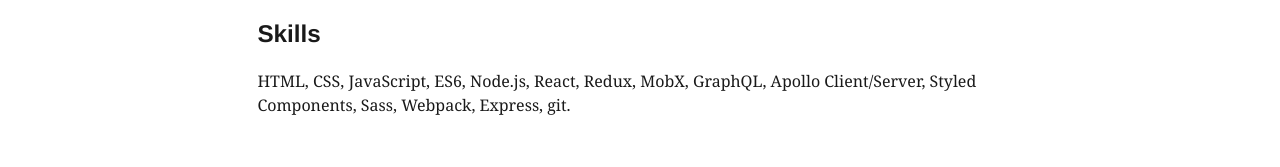
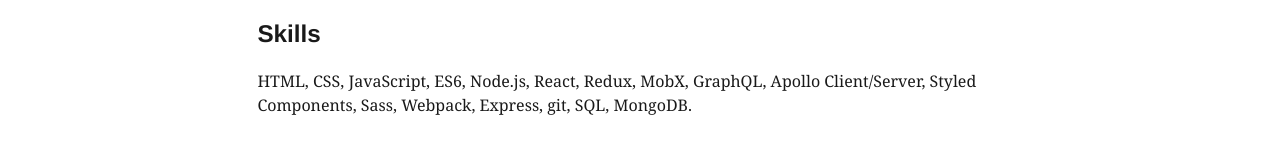
Before and after one commit to arvindeva/arvin-dev, a Gatsby site: page / in a window 1280 px wide. Shown: the part 221-388 px from the top of the page. Built offline with nearby package versions, Linux system fonts and the light colour scheme; Gatsby itself is replaced by a stand-in of ours.

Commit message:
minor change to homepage

```diff
--- a/src/components/Home/index.js
+++ b/src/components/Home/index.js
@@ -26,7 +26,7 @@
     <h2>Skills</h2>
     <p>
       HTML, CSS, JavaScript, ES6, Node.js, React, Redux, MobX, GraphQL, Apollo
-      Client/Server, Styled Components, Sass, Webpack, Express, git.
+      Client/Server, Styled Components, Sass, Webpack, Express, git, SQL, MongoDB.
     </p>
   </StyledHome>
 );
```
